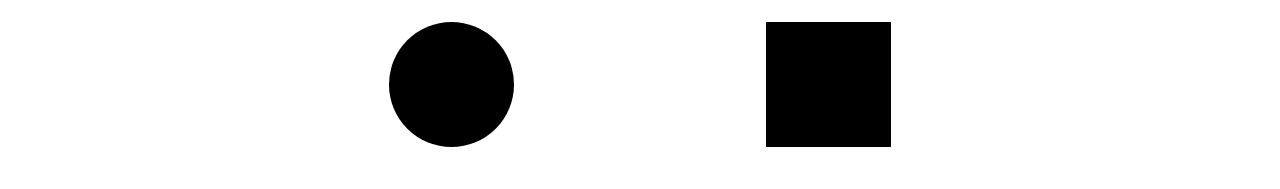
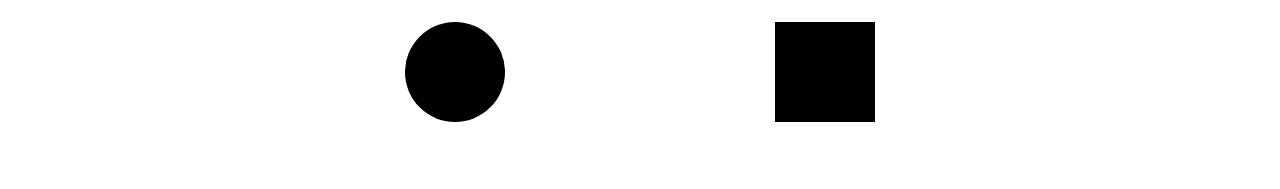
Before and after one commit to joshnice/animejs_example_site, a website: page html/index.html in a window 1280 px wide. Shown: the part 251-440 px from the top of the page. Drawn offline with nearby package versions, Linux system fonts and the light colour scheme.

Commit message:
added todo's and changed sizes

```diff
--- a/css/style.css
+++ b/css/style.css
@@ -67,8 +67,8 @@ body {
 }
 
 .box {
-    width: 125px;
-    height: 125px;
+    width: 100px;
+    height: 100px;
     background-color: black;
     cursor: pointer;
 }
--- a/javascript/javascript.js
+++ b/javascript/javascript.js
@@ -112,7 +112,7 @@ function sideMenuAnimations() {
         borderRadius: ['50%', '0%'],
         easing: 'easeInOutQuad',
         width: '300px',
-        height: ['125px', window_height / 4],
+        height: ['100px', window_height / 4],
         duration: 3000,
         autoplay: false,
         complete: function() {
@@ -131,7 +131,7 @@ function sideMenuAnimations() {
         targets: '#side-menu-example-2',
         rotate: [-180, 0],
         width: '300px',
-        height: ['125px', window_height / 4],
+        height: ['100px', window_height / 4],
         duration: 4000,
         easing: 'easeInOutExpo',
         autoplay: false,
```
Also changed, not shown: html/index.html (+7 -2 lines).
